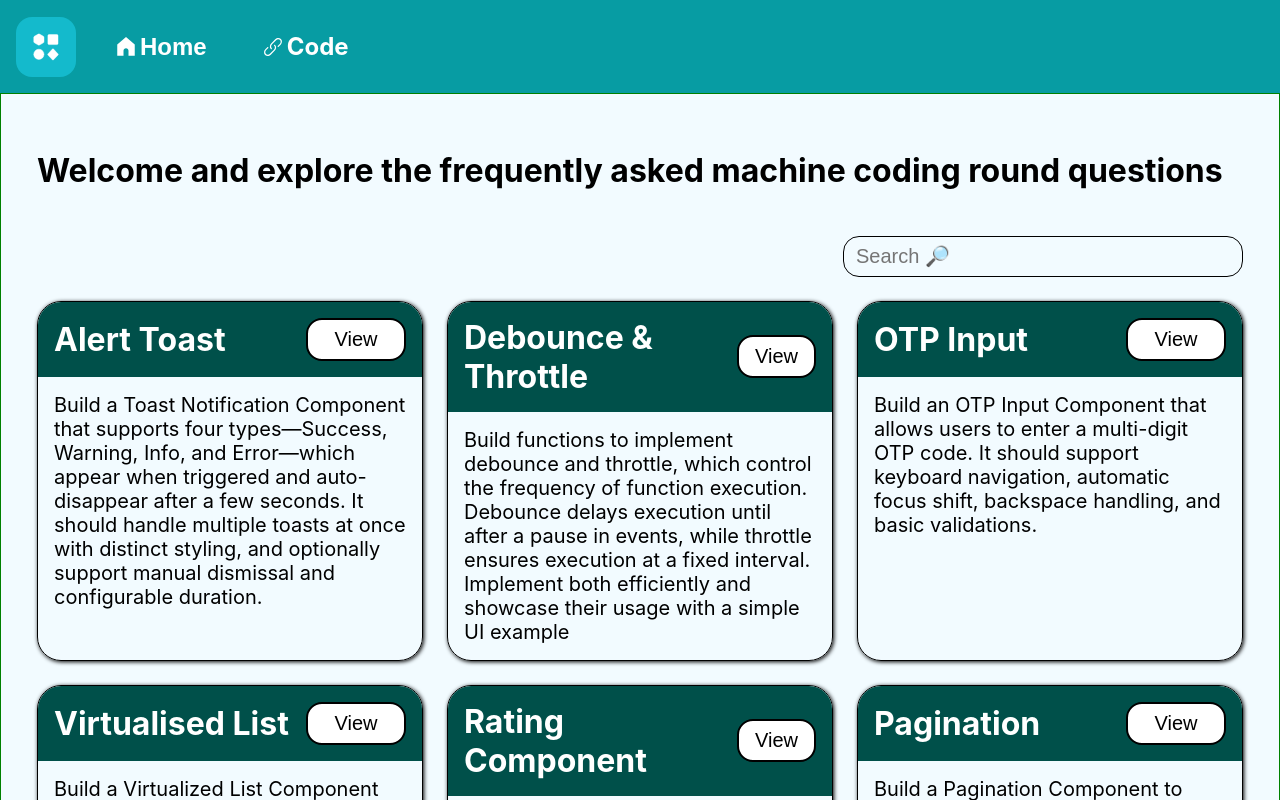
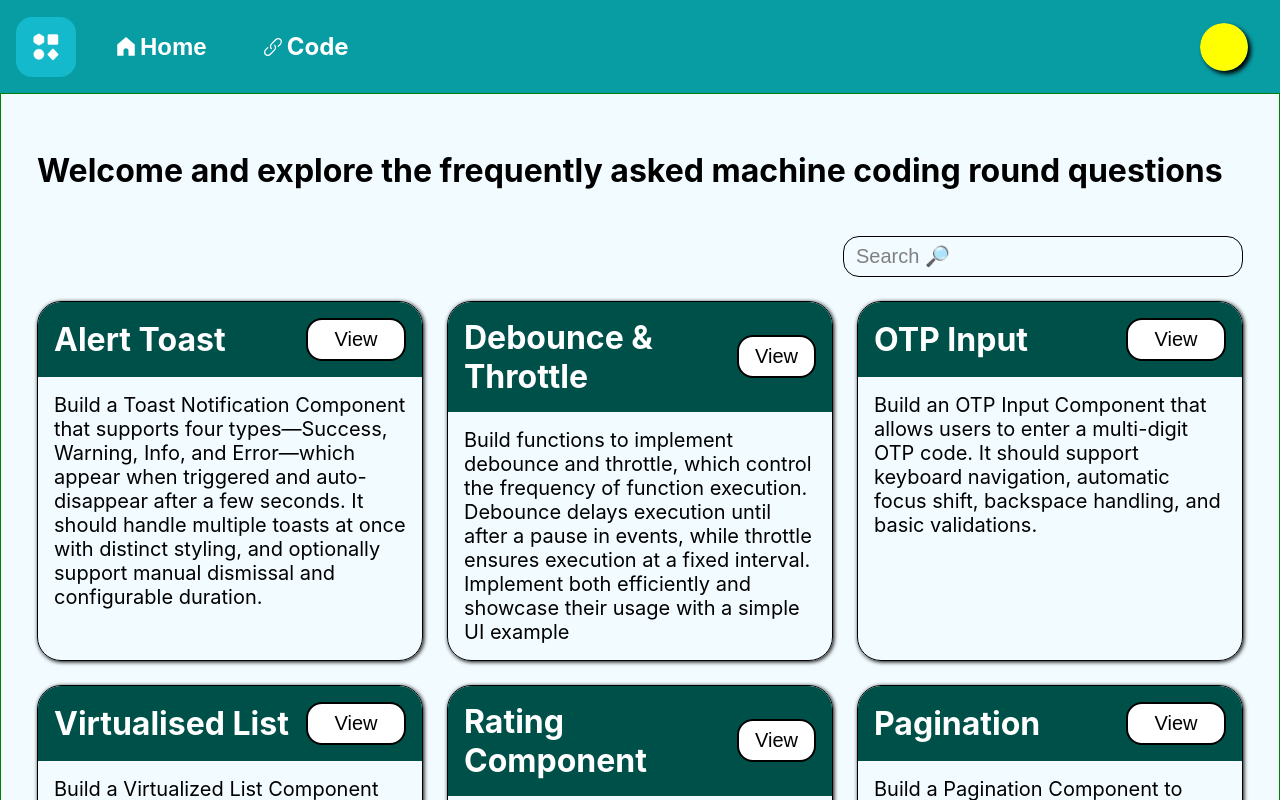
Before and after one commit to aayush-jangra/frontend, a React (Create React App) app in the folder machine-coding/: page / in a window 1280 px wide. Shown: the top 800 px of the page. Built offline with nearby package versions, Linux system fonts and the light colour scheme.

Commit message:
Dark theme setup

```diff
--- a/machine-coding/src/Pages/Homepage/Homepage.jsx
+++ b/machine-coding/src/Pages/Homepage/Homepage.jsx
@@ -23,7 +23,7 @@ const Homepage = () => {
 
   return (
     <div className="homepage-container">
-      <h1>
+      <h1 style={{ color: "var(--text-primary)" }}>
         Welcome and explore the frequently asked machine coding round questions
       </h1>
       <input
--- a/machine-coding/src/Pages/Homepage/homepageStyles.css
+++ b/machine-coding/src/Pages/Homepage/homepageStyles.css
@@ -7,13 +7,18 @@
 .homepage-search-input {
   background-color: transparent;
   padding: 8px 12px;
-  border: 1px solid black;
+  border: 1px solid var(--border-primary);
   border-radius: 16px;
   width: 100%;
   max-width: 400px;
   align-self: flex-end;
   font-size: 20px;
   box-sizing: border-box;
+  color: var(--text-primary);
+}
+
+.homepage-search-input::placeholder {
+  color: var(--text-secondary);
 }
 
 .homepage-container {
--- a/machine-coding/src/Router/CustomRouter.jsx
+++ b/machine-coding/src/Router/CustomRouter.jsx
@@ -42,7 +42,7 @@ export const CustomRouter = ({ config }) => {
         height: "100vh",
         zIndex: 1000,
         paddingLeft: "48px",
-        background: "white",
+        background: "var(--background-primary)",
       }}
     >
       <h1>There is nothing on this path</h1>
--- a/machine-coding/src/components/Header.jsx
+++ b/machine-coding/src/components/Header.jsx
@@ -3,6 +3,7 @@ import "./componentStyles.css";
 import HomeIcon from "../assets/Icons/home.svg";
 import LinkIcon from "../assets/Icons/link.svg";
 import { AllQuestionsMenu } from "./AllQuestionsMenu";
+import { ThemeToggle } from "./ThemeToggle";
 
 const GITHUB_PATH =
   "https://github.com/aayush-jangra/frontend/tree/main/machine-coding/src/Pages";
@@ -44,6 +45,16 @@ export const HeaderWrapper = ({ children }) => {
           />
           Code
         </a>
+        <div
+          style={{
+            display: "flex",
+            flex: 1,
+            justifyContent: "flex-end",
+            paddingRight: "16px",
+          }}
+        >
+          <ThemeToggle />
+        </div>
       </div>
       <div className="header-children">{children}</div>
     </div>
--- /dev/null
+++ b/machine-coding/src/components/ThemeToggle.jsx
@@ -0,0 +1,26 @@
+import { useTheme } from "../utils/useTheme";
+
+export const ThemeToggle = () => {
+  const { theme, switchTheme } = useTheme();
+
+  return (
+    <div
+      onClick={switchTheme}
+      style={
+        theme === "light"
+          ? { boxShadow: "3px 3px 4px black" }
+          : { boxShadow: "-3px 3px 4px white" }
+      }
+      className="theme-toggle-container"
+    >
+      <div
+        style={theme === "light" ? {} : { backgroundColor: "rgb(78, 78, 78)" }}
+        className="theme-toggle-before"
+      ></div>
+      <div
+        style={theme === "light" ? {} : { right: "-25%", top: "-25%" }}
+        className="theme-toggle-after"
+      ></div>
+    </div>
+  );
+};
--- a/machine-coding/src/components/componentStyles.css
+++ b/machine-coding/src/components/componentStyles.css
@@ -2,16 +2,16 @@
   display: flex;
   flex-direction: column;
   border-radius: 24px;
-  border: 1px solid black;
-  box-shadow: 1px 1px 4px black;
+  border: 1px solid var(--border-primary);
+  box-shadow: 1px 1px 4px var(--shadow-primary);
   overflow: hidden;
   flex: 1;
   min-width: 300px;
 }
 
 .content-box-title {
-  background: #00504a;
-  color: white;
+  background: var(--secondary-color);
+  color: var(--text-inverse);
   padding: 16px;
   font-size: 32px;
   font-weight: 700;
@@ -26,10 +26,11 @@
   font-size: 20px;
   overflow: hidden;
   transition: all 0.3s;
+  color: var(--text-primary);
 }
 
 .content-box-cta {
-  background: white;
+  background: var(--background-primary);
   border: 2px solid black;
   font-size: 20px;
   padding: 8px 16px;
@@ -49,7 +50,7 @@
   width: 100%;
   box-sizing: border-box;
   transition: all 0.3s;
-  background-color: #079ca3;
+  background-color: var(--primary-color);
   min-height: fit-content;
   display: flex;
   align-items: center;
@@ -182,7 +183,7 @@
 }
 
 .all-questions-content:hover {
-  background-color: #027977;
+  background-color: var(--alternate-primary-color);
   height: 90vh;
   width: 80vw;
   box-shadow: 4px 4px 20px black;
@@ -202,8 +203,8 @@
 }
 
 .question-item {
-  background-color: #fa9d83;
-  color: black;
+  background-color: var(--alternate-secondary-color);
+  color: var(--text-inverse);
   width: fit-content;
   padding: 16px;
   border-radius: 16px;
@@ -230,6 +231,40 @@
   }
 }
 
+.theme-toggle-container {
+  height: 48px;
+  width: 48px;
+  background-color: transparent;
+  position: relative;
+  overflow: hidden;
+  border-radius: 50%;
+  transition: all 1s;
+  cursor: pointer;
+  justify-self: flex-end;
+}
+
+.theme-toggle-before {
+  content: "";
+  position: absolute;
+  height: 100%;
+  width: 100%;
+  background-color: yellow;
+  border-radius: 50%;
+  transition: all 1s;
+}
+
+.theme-toggle-after {
+  content: "";
+  position: absolute;
+  right: -100%;
+  top: -100%;
+  height: 100%;
+  width: 100%;
+  background-color: var(--primary-color);
+  border-radius: 50%;
+  transition: all 1s;
+}
+
 /*
   ========================================================
   ===================== Animations =======================
--- a/machine-coding/src/constants/storage.js
+++ b/machine-coding/src/constants/storage.js
@@ -1 +1,2 @@
 export const KEY_EVENT_DIV_COUNT = "eventDivCount";
+export const THEME_KEY = "appTheme";
--- a/machine-coding/src/index.css
+++ b/machine-coding/src/index.css
@@ -1,3 +1,21 @@
+:root {
+  --primary-color: "#089ca3";
+  --secondary-color: "#00504a";
+  --alternate-primary-color: "#EF654B";
+  --alternate-secondary-color: "#800202";
+  --canvas-color: "#f2fbff";
+  --text-primary: "black";
+  --text-secondary: "gray";
+  --text-subtitle: "lightGray";
+  --text-inverse: "white";
+  --background-primary: "white";
+  --background-secondary: "black";
+  --shadow-primary: "black";
+  --shadow-inverse: "white";
+  --border-primary: "black";
+  --border-inverse: "white";
+}
+
 body {
   margin: 0;
   font-family: -apple-system, BlinkMacSystemFont, "Segoe UI", "Roboto", "Oxygen",
@@ -5,7 +23,7 @@ body {
     sans-serif;
   -webkit-font-smoothing: antialiased;
   -moz-osx-font-smoothing: grayscale;
-  background-color: #f2fbff;
+  background-color: var(--canvas-color);
 }
 
 code {
--- /dev/null
+++ b/machine-coding/src/utils/useTheme.js
@@ -0,0 +1,89 @@
+import { useEffect, useState } from "react";
+import { THEME_KEY } from "../constants/storage";
+
+export const useTheme = () => {
+  const defaultTheme = localStorage.getItem(THEME_KEY) ?? "light";
+  const [theme, setTheme] = useState(defaultTheme);
+
+  const switchTheme = () => {
+    const newTheme = theme === "light" ? "dark" : "light";
+    localStorage.setItem(THEME_KEY, newTheme);
+    setTheme(newTheme);
+  };
+
+  useEffect(() => {
+    if (theme === "dark") {
+      // Dark theme
+      document.documentElement.style.setProperty("--primary-color", "#002621");
+      document.documentElement.style.setProperty(
+        "--secondary-color",
+        "#079CA3"
+      );
+      document.documentElement.style.setProperty(
+        "--alternate-primary-color",
+        "#027977"
+      );
+      document.documentElement.style.setProperty(
+        "--alternate-secondary-color",
+        "#83DFF9"
+      );
+      document.documentElement.style.setProperty("--canvas-color", "#00504A");
+      document.documentElement.style.setProperty("--text-primary", "white");
+      document.documentElement.style.setProperty("--text-secondary", "#b1b1b1");
+      document.documentElement.style.setProperty(
+        "--text-subtitle",
+        "lightGray"
+      );
+      document.documentElement.style.setProperty("--text-inverse", "black");
+      document.documentElement.style.setProperty(
+        "--background-primary",
+        "white"
+      );
+      document.documentElement.style.setProperty(
+        "--background-secondary",
+        "black"
+      );
+      document.documentElement.style.setProperty("--shadow-primary", "white");
+      document.documentElement.style.setProperty("--shadow-secondary", "black");
+      document.documentElement.style.setProperty("--border-primary", "white");
+      document.documentElement.style.setProperty("--border-secondary", "black");
+    } else {
+      // Light theme
+      document.documentElement.style.setProperty("--primary-color", "#089ca3");
+      document.documentElement.style.setProperty(
+        "--secondary-color",
+        "#00504a"
+      );
+      document.documentElement.style.setProperty(
+        "--alternate-primary-color",
+        "#83DFF9"
+      );
+      document.documentElement.style.setProperty(
+        "--alternate-secondary-color",
+        "#027977"
+      );
+      document.documentElement.style.setProperty("--canvas-color", "#f2fbff");
+      document.documentElement.style.setProperty("--text-primary", "black");
+      document.documentElement.style.setProperty("--text-secondary", "gray");
+      document.documentElement.style.setProperty(
+        "--text-subtitle",
+        "lightGray"
+      );
+      document.documentElement.style.setProperty("--text-inverse", "white");
+      document.documentElement.style.setProperty(
+        "--background-primary",
+        "white"
+      );
+      document.documentElement.style.setProperty(
+        "--background-secondary",
+        "black"
+      );
+      document.documentElement.style.setProperty("--shadow-primary", "black");
+      document.documentElement.style.setProperty("--shadow-secondary", "white");
+      document.documentElement.style.setProperty("--border-primary", "black");
+      document.documentElement.style.setProperty("--border-secondary", "white");
+    }
+  }, [theme]);
+
+  return { theme, switchTheme };
+};
```
